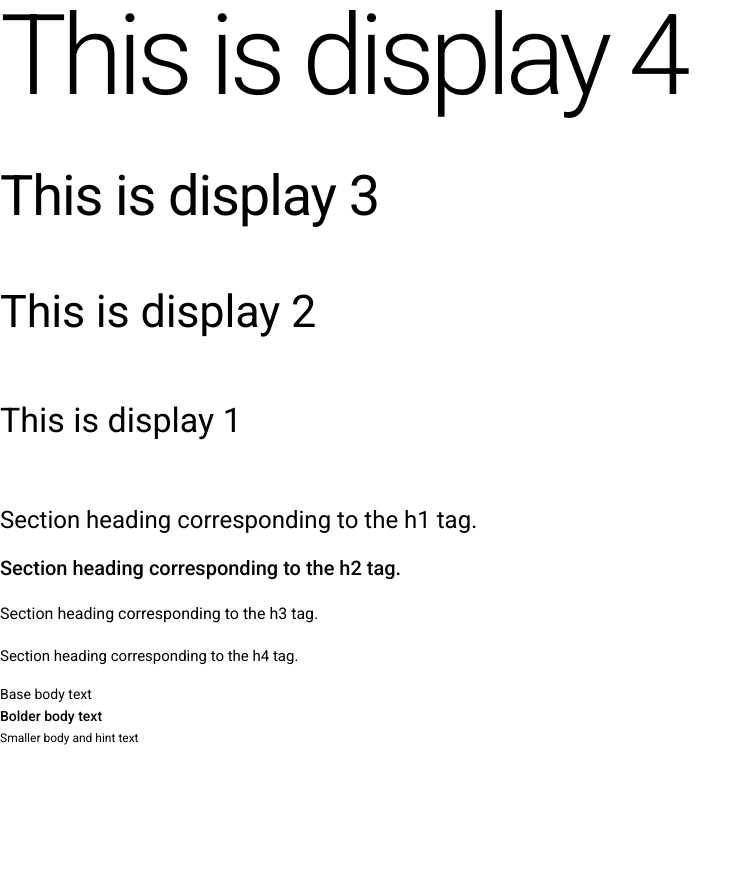
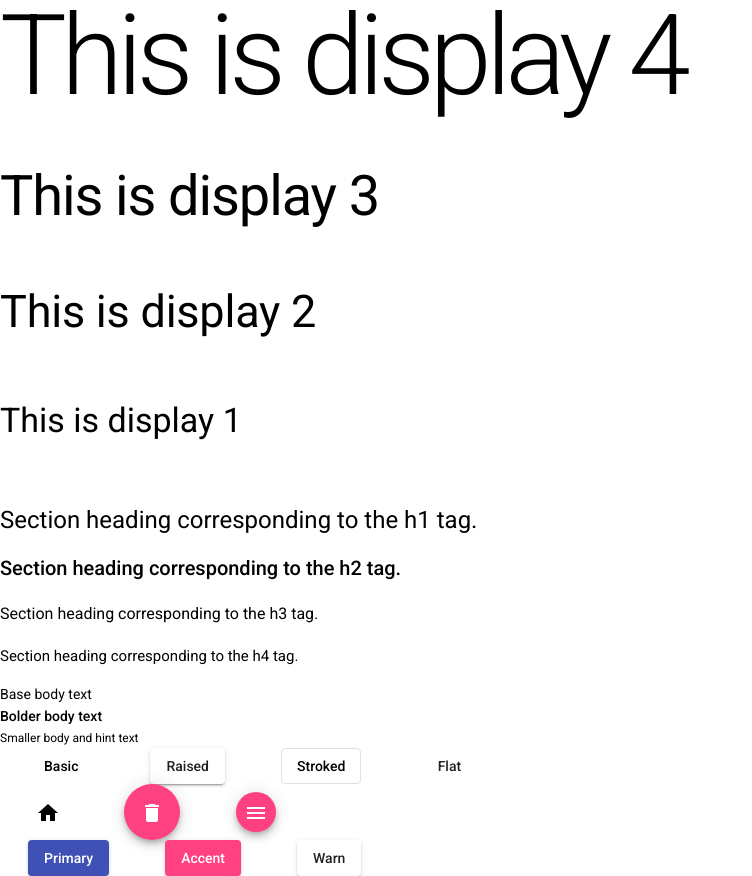
Before and after one commit to suchigg/material-showcase, an Angular app: page / in a window 1280 px wide. Shown: the whole page, without its empty margins (0-752 px from the left). Before the commit the page ends 800 px from the top, so only its background shows below. Built offline with nearby package versions, Linux system fonts and the light colour scheme.

Commit message:
Esempi di bottoni
Aggiunti i vari possibili bottoni

```diff
--- a/src/app/app.component.html
+++ b/src/app/app.component.html
@@ -14,3 +14,31 @@
 <div class="mat-body mat-body-1">Base body text</div>
 <div class="mat-body-strong mat-body-2">Bolder body text</div>
 <div class="mat-caption mat-small">Smaller body and hint text</div>
+
+
+<div class="rectangular-buttons">
+  <button mat-button>Basic</button>
+  <button mat-raised-button>Raised</button>
+  <button mat-stroked-button>Stroked</button>
+  <button mat-flat-button>Flat</button>
+</div>
+
+<div class="circular-buttons">
+  <button mat-icon-button aria-label="Icon Button">
+    <mat-icon>home</mat-icon>
+  </button>
+
+  <button mat-fab aria-label="FAB Button" disableRipple>
+    <mat-icon>delete</mat-icon>
+  </button>
+
+  <button mat-mini-fab aria-label="MinI FAB Button">
+    <mat-icon>menu</mat-icon>
+  </button>
+</div>
+
+<div class="colored-buttons">
+  <button mat-raised-button color="primary">Primary</button>
+  <button mat-raised-button color="accent">Accent</button>
+  <button mat-raised-button colro="warn">Warn</button>
+</div>
--- a/src/app/app.component.scss
+++ b/src/app/app.component.scss
@@ -0,0 +1,3 @@
+button {
+  margin: 0 2em;
+}
--- a/src/app/material-ui/material-ui.module.ts
+++ b/src/app/material-ui/material-ui.module.ts
@@ -1,7 +1,11 @@
 import { NgModule } from '@angular/core';
 import { MatButtonModule } from '@angular/material/button';
+import { MatIconModule } from '@angular/material/icon';
 
-const UserMaterialComponents = [MatButtonModule];
+const UserMaterialComponents = [
+  MatButtonModule,
+  MatIconModule
+];
 
 @NgModule({
   imports: [UserMaterialComponents],
```
